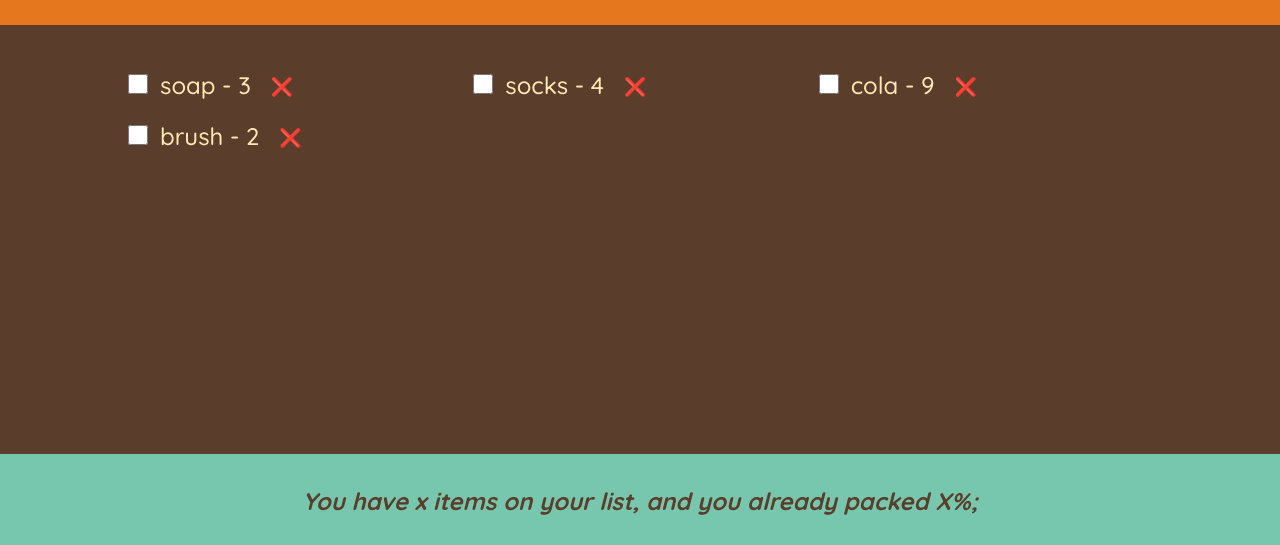
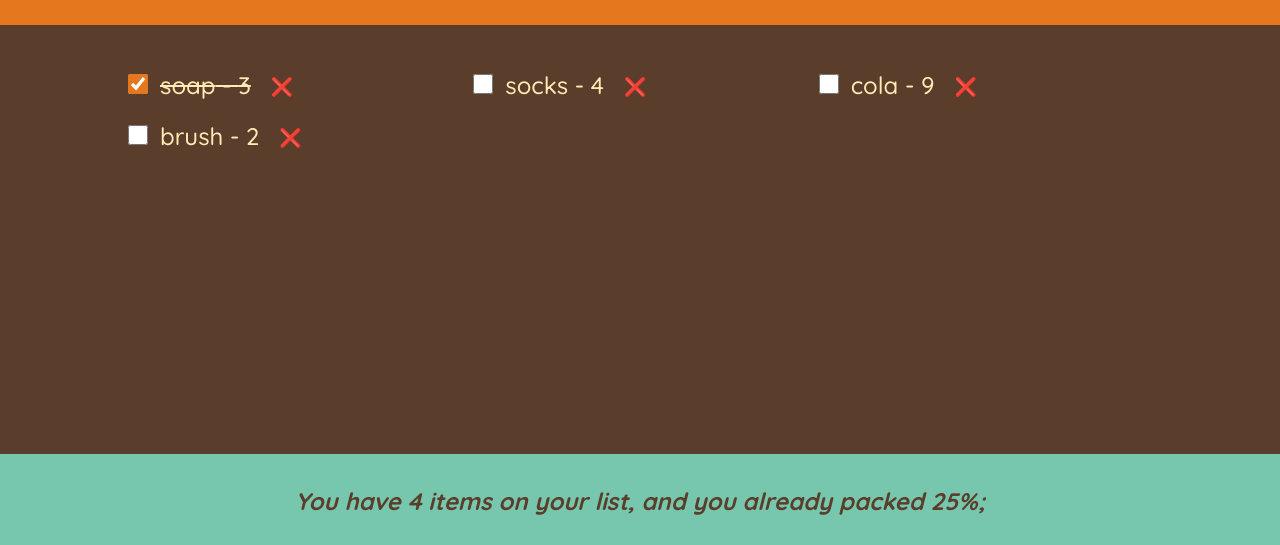
Before and after one commit to 4hund3rbird/ReactJS, a React (Create React App) app in the folder React_Bootcamp/far-away-list/: page / in a window 1280 px wide. Shown: the part 252-797 px from the top of the page. Built offline with nearby package versions, Linux system fonts and the light colour scheme.

Commit message:
completed the far-awaylist project

```diff
--- a/React_Bootcamp/far-away-list/src/App.js
+++ b/React_Bootcamp/far-away-list/src/App.js
@@ -1,22 +1,33 @@
 import { useState } from "react";
 
 export default function App() {
-  let itemcount = 4;
-  let [list, updateList] = useState([
-    { id: 1, item: "soap", qty: 3, packed: false },
+  const [list, updateList] = useState([
+    { id: 1, item: "soap", qty: 3, packed: true },
     { id: 2, item: "socks", qty: 4, packed: false },
     { id: 3, item: "cola", qty: 9, packed: false },
     { id: 4, item: "brush", qty: 2, packed: false },
   ]);
+  const [itemcount, updateCount] = useState(list.length);
+  const [packeditems, updatepacked] = useState(
+    list.filter((e) => e.packed).length
+  );
+  function handlepackcount(i) {
+    if (i) {
+      updatepacked((e) => e - 1);
+    } else {
+      updatepacked((e) => e + 1);
+    }
+  }
   function removeitem(id) {
+    updateCount((i) => i - 1);
+    handlepackcount(true);
     updateList((list) => {
-      itemcount--;
       return list.filter((item) => item.id !== id);
     });
   }
   function additem(i, q) {
+    updateCount((i) => i + 1);
     updateList((list) => {
-      itemcount++;
       return [
         ...list,
         {
@@ -32,7 +43,7 @@ export default function App() {
     updateList((list) => {
       return list.map((item) => {
         if (item.id === id) {
-          item.packed = !item.packed;
+          return { ...item, packed: !item.packed };
         }
         return item;
       });
@@ -42,8 +53,13 @@ export default function App() {
     <div className="app">
       <Logo />
       <Form fun3={additem} />
-      <Packinglist l={list} fun1={removeitem} fun2={packitem} />
-      <Stats />
+      <Packinglist
+        l={list}
+        fun1={removeitem}
+        fun2={packitem}
+        fun3={handlepackcount}
+      />
+      <Stats l={list} i={list.length} p={list.filter((e) => e.packed).length} />
     </div>
   );
 }
@@ -80,7 +96,7 @@ function Form({ fun3 }) {
     </form>
   );
 }
-function Packinglist({ l, fun1, fun2 }) {
+function Packinglist({ l, fun1, fun2, fun3 }) {
   return (
     <div className="list">
       <ul>
@@ -94,6 +110,7 @@ function Packinglist({ l, fun1, fun2 }) {
               ispacked={e.packed}
               handleupdate={fun1}
               handlepack={fun2}
+              updatepack={fun3}
             />
           );
         })}
@@ -101,21 +118,19 @@ function Packinglist({ l, fun1, fun2 }) {
     </div>
   );
 }
-function Item({ id, i, q, ispacked, handleupdate, handlepack }) {
-  const [ischecked, updatecheck] = useState(false);
+function Item({ id, i, q, ispacked, handleupdate, handlepack, updatepack }) {
   return (
     <li>
       <span>
         <input
           type="checkbox"
-          checked={ischecked}
+          checked={ispacked}
           onChange={(evt) => {
-            updatecheck(!ischecked);
             handlepack(id);
           }}
         ></input>
       </span>
-      <span className={ischecked ? "packeditem" : " "}>
+      <span className={ispacked ? "packeditem" : " "}>
         {i} - {q}
       </span>
       <span>
@@ -130,10 +145,14 @@ function Item({ id, i, q, ispacked, handleupdate, handlepack }) {
     </li>
   );
 }
-function Stats() {
+function Stats({ l, i, p }) {
   return (
     <footer className="stats">
-      <em>You have x items on your list, and you already packed X%;</em>
+      <em>
+        You have {i} items on your list, and you already packed{" "}
+        {Math.floor((p / i) * 100) ? Math.floor((p / i) * 100) : 0}
+        %;
+      </em>
     </footer>
   );
 }
--- a/React_Bootcamp/far-away-list/src/index.css
+++ b/React_Bootcamp/far-away-list/src/index.css
@@ -135,8 +135,15 @@ input[type="checkbox"] {
   text-align: center;
   font-weight: 700;
   padding: 3.2rem 0;
+  /* position: fixed; */
 }
 
 .packeditem {
   text-decoration: line-through;
 }
+
+footer {
+  width: 100%;
+  position: fixed;
+  bottom: 0px;
+}
```
